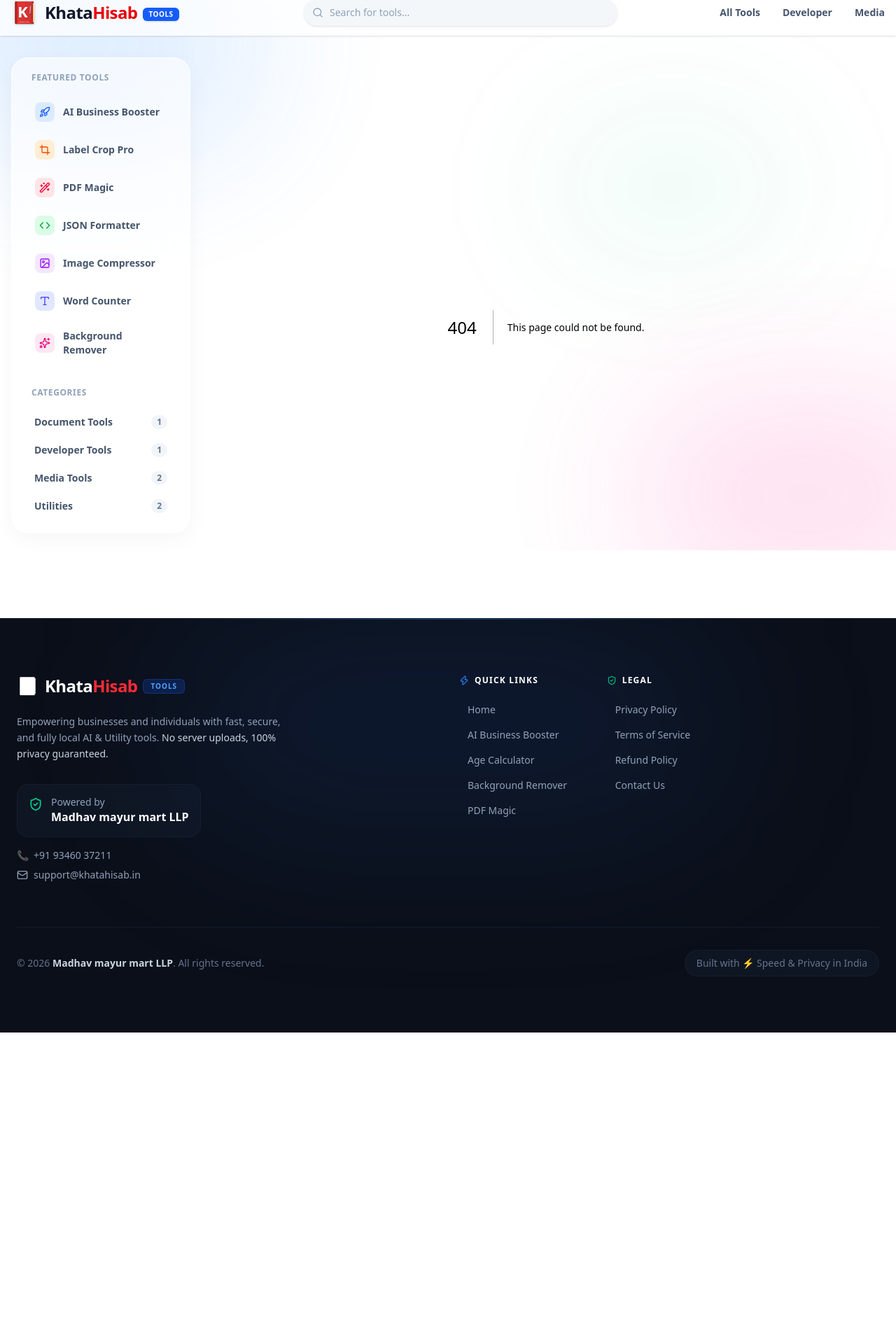
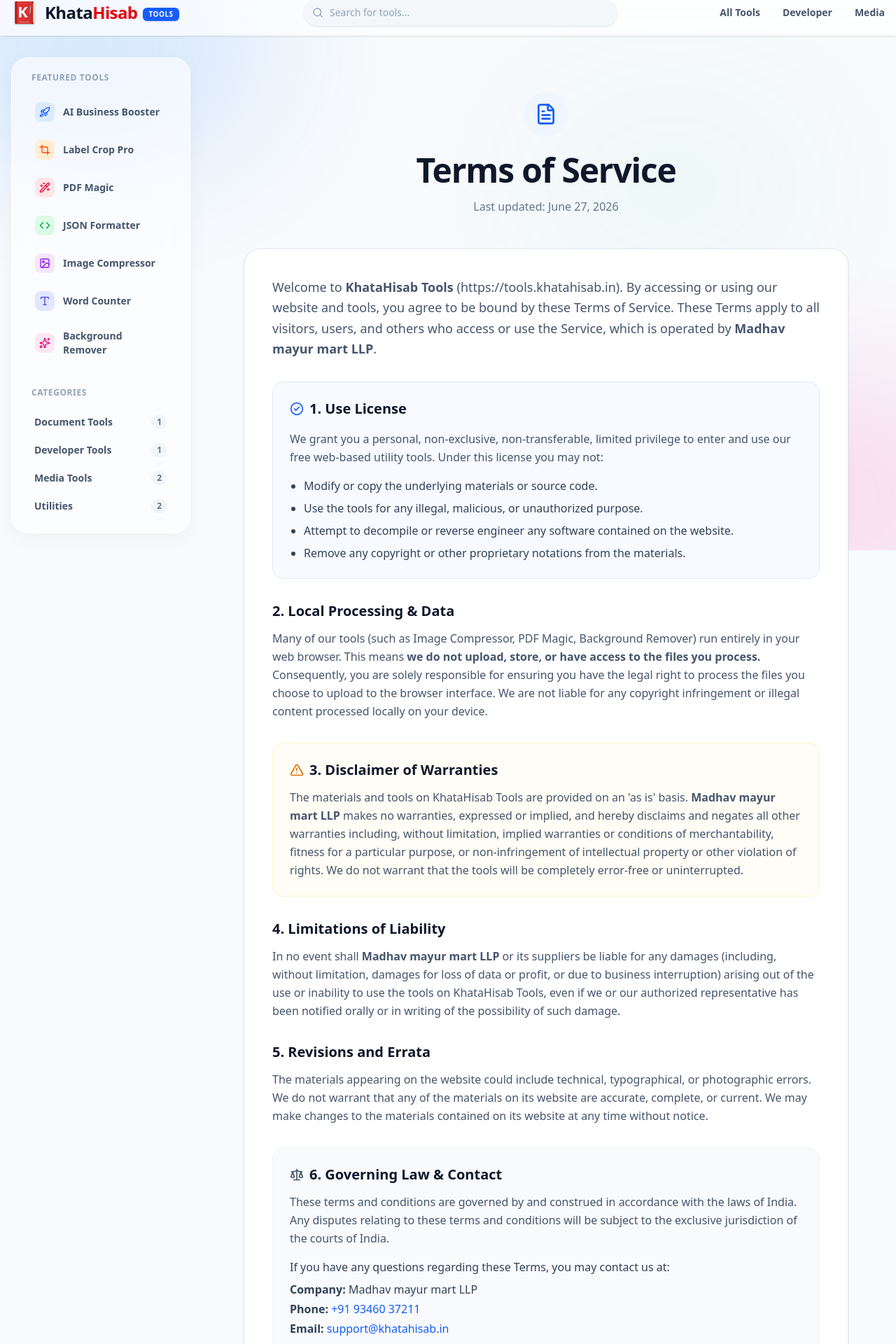
Before and after one commit to techorlifeindia-prog/khatahisab-tools, a Next.js app: page /terms-of-service in a window 1280 px wide. Before the commit this address had no page. Shown: the part 14-1934 px from the top of the page at 70% size. Before the commit the page ends 1489 px from the top, so only its background shows below. Built offline with nearby package versions, Linux system fonts and the light colour scheme.

Commit message:
Create Terms of Service page

```diff
--- /dev/null
+++ b/src/app/terms-of-service/page.tsx
@@ -0,0 +1,98 @@
+import { FileText, CheckCircle2, AlertTriangle, Scale } from "lucide-react";
+
+export const metadata = {
+  title: "Terms of Service | KhataHisab Tools",
+  description: "Terms of Service and usage conditions for KhataHisab Tools by Madhav mayur mart LLP.",
+};
+
+export default function TermsOfServicePage() {
+  const lastUpdated = "June 27, 2026";
+
+  return (
+    <div className="w-full max-w-4xl mx-auto px-4 py-12 md:py-16">
+
+      {/* Header */}
+      <div className="mb-12 text-center">
+        <div className="inline-flex items-center justify-center w-16 h-16 rounded-full bg-blue-50 text-blue-600 mb-6">
+          <FileText className="w-8 h-8" />
+        </div>
+        <h1 className="text-3xl md:text-5xl font-black text-slate-900 tracking-tight mb-4">Terms of Service</h1>
+        <p className="text-slate-500 font-medium">Last updated: {lastUpdated}</p>
+      </div>
+
+      {/* Content */}
+      <div className="bg-white rounded-[24px] border border-slate-200 shadow-sm p-6 md:p-10 space-y-8 text-slate-600">
+
+        <section>
+          <p className="text-lg leading-relaxed">
+            Welcome to <strong>KhataHisab Tools</strong> (https://tools.khatahisab.in). By accessing or using our website and tools, you agree to be bound by these Terms of Service. These Terms apply to all visitors, users, and others who access or use the Service, which is operated by <strong>Madhav mayur mart LLP</strong>.
+          </p>
+        </section>
+
+        <section className="bg-blue-50/50 rounded-2xl p-6 border border-blue-100">
+          <h2 className="text-xl font-bold text-slate-900 mb-4 flex items-center gap-2">
+            <CheckCircle2 className="w-5 h-5 text-blue-600" />
+            1. Use License
+          </h2>
+          <p className="leading-relaxed mb-4">
+            We grant you a personal, non-exclusive, non-transferable, limited privilege to enter and use our free web-based utility tools. Under this license you may not:
+          </p>
+          <ul className="list-disc pl-5 space-y-2 text-slate-700">
+            <li>Modify or copy the underlying materials or source code.</li>
+            <li>Use the tools for any illegal, malicious, or unauthorized purpose.</li>
+            <li>Attempt to decompile or reverse engineer any software contained on the website.</li>
+            <li>Remove any copyright or other proprietary notations from the materials.</li>
+          </ul>
+        </section>
+
+        <section>
+          <h2 className="text-xl font-bold text-slate-900 mb-3">2. Local Processing & Data</h2>
+          <p className="leading-relaxed">
+            Many of our tools (such as Image Compressor, PDF Magic, Background Remover) run entirely in your web browser. This means <strong>we do not upload, store, or have access to the files you process.</strong> Consequently, you are solely responsible for ensuring you have the legal right to process the files you choose to upload to the browser interface. We are not liable for any copyright infringement or illegal content processed locally on your device.
+          </p>
+        </section>
+
+        <section className="bg-amber-50/50 rounded-2xl p-6 border border-amber-100">
+          <h2 className="text-xl font-bold text-slate-900 mb-3 flex items-center gap-2">
+            <AlertTriangle className="w-5 h-5 text-amber-600" />
+            3. Disclaimer of Warranties
+          </h2>
+          <p className="leading-relaxed">
+            The materials and tools on KhataHisab Tools are provided on an 'as is' basis. <strong>Madhav mayur mart LLP</strong> makes no warranties, expressed or implied, and hereby disclaims and negates all other warranties including, without limitation, implied warranties or conditions of merchantability, fitness for a particular purpose, or non-infringement of intellectual property or other violation of rights. We do not warrant that the tools will be completely error-free or uninterrupted.
+          </p>
+        </section>
+
+        <section>
+          <h2 className="text-xl font-bold text-slate-900 mb-3">4. Limitations of Liability</h2>
+          <p className="leading-relaxed">
+            In no event shall <strong>Madhav mayur mart LLP</strong> or its suppliers be liable for any damages (including, without limitation, damages for loss of data or profit, or due to business interruption) arising out of the use or inability to use the tools on KhataHisab Tools, even if we or our authorized representative has been notified orally or in writing of the possibility of such damage.
+          </p>
+        </section>
+
+        <section>
+          <h2 className="text-xl font-bold text-slate-900 mb-3">5. Revisions and Errata</h2>
+          <p className="leading-relaxed">
+            The materials appearing on the website could include technical, typographical, or photographic errors. We do not warrant that any of the materials on its website are accurate, complete, or current. We may make changes to the materials contained on its website at any time without notice.
+          </p>
+        </section>
+
+        <section className="bg-slate-50 rounded-2xl p-6 border border-slate-100">
+          <h2 className="text-xl font-bold text-slate-900 mb-3 flex items-center gap-2">
+            <Scale className="w-5 h-5 text-slate-600" />
+            6. Governing Law & Contact
+          </h2>
+          <p className="leading-relaxed mb-4">
+            These terms and conditions are governed by and construed in accordance with the laws of India. Any disputes relating to these terms and conditions will be subject to the exclusive jurisdiction of the courts of India.
+          </p>
+          <div className="text-slate-700 font-medium space-y-1">
+            <p>If you have any questions regarding these Terms, you may contact us at:</p>
+            <p className="mt-2"><strong>Company:</strong> Madhav mayur mart LLP</p>
+            <p><strong>Phone:</strong> <a href="tel:+919346037211" className="text-blue-600 hover:underline">+91 93460 37211</a></p>
+            <p><strong>Email:</strong> <a href="mailto:support@khatahisab.in" className="text-blue-600 hover:underline">support@khatahisab.in</a></p>
+          </div>
+        </section>
+
+      </div>
+    </div>
+  );
+}
```
